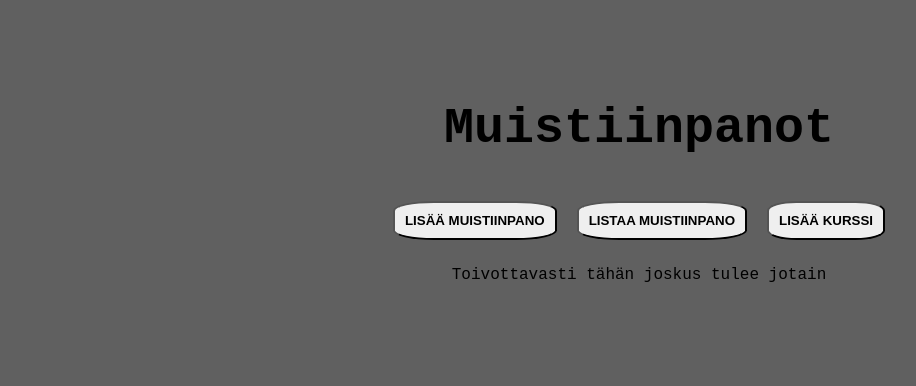
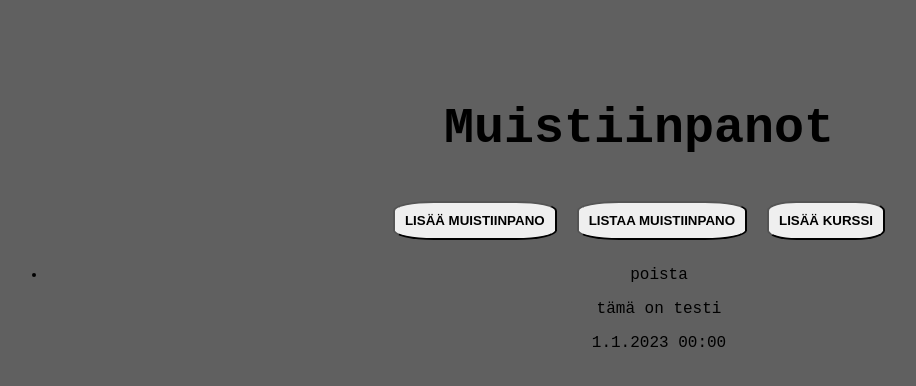
Before and after one commit to tuulianni/frontend-loppuharkka, a React (Vite) app: page / in a window 1280 px wide. Both pictures are taken after a click on the button "LISTAA MUISTIINPANO". Shown: the top 386 px of the page, without its empty margins (1-917 px from the left). Built offline with nearby package versions, Linux system fonts and the light colour scheme.

Commit message:
major breaktrought

```diff
--- a/src/components/addcourses.jsx
+++ b/src/components/addcourses.jsx
@@ -4,8 +4,6 @@ import Courses from "./courses";
 const AddCourses = () => {
 
 	const [text, setText] = useState('')
-
-
 
 		const handleClick = (e) => {
 			console.log("tallenna painettu", text);
@@ -14,7 +12,7 @@ const AddCourses = () => {
 				return;
 			}
 
-			Courses("add", text);
+			Courses("add", text)
 
 		}
 
--- a/src/components/addnotes.jsx
+++ b/src/components/addnotes.jsx
@@ -1,5 +1,4 @@
 import { useState } from "react";
-import Dropdown from "./dropdown";
 import Time from "./time";
 
 const AddNotes = () => {
@@ -16,8 +15,6 @@ const AddNotes = () => {
 
 	return (
 		<div>
-			<br />
-
 			<textarea
 				name="teksti"
 				id="teksti"
--- a/src/components/buttons.jsx
+++ b/src/components/buttons.jsx
@@ -1,6 +1,7 @@
 import { useState } from "react"
 import AddCourses from "./addcourses";
 import AddNotes from "./addnotes"
+import Dropdown from "./dropdown";
 import ListNotes from "./listnotes";
 
 function Buttons() {
@@ -8,6 +9,14 @@ function Buttons() {
 	const [na, setna] = useState(false); //addnote
 	const [nl, setnl] = useState(false); //listnote
 	const [ca, setca] = useState(false); //addcourse
+
+	const [courses, setCourses] = useState ([
+		{ id: 0, name: "matikka" },
+		{ id: 1, name: "äikkä" }
+	])
+	const [notes, setNotes] = useState ([
+		{ text: "tämä on testi", date: "1.1.2023 00:00" }
+	])
 
 	//piilottaa auki olevat avattavan tieltä
 	const hideElse = (x, y) => {
@@ -31,7 +40,6 @@ function Buttons() {
 
 	const AddCourse = () => {
 		console.log("AddCourse")
-
 		setca(current => !current);
 
 		hideElse(setnl, setna);
@@ -44,12 +52,13 @@ function Buttons() {
 			<button onClick={AddCourse}>Lisää kurssi</button>
 				{na && (
 						<div>
+							<Dropdown courses= {courses} />
 							<AddNotes />
 						</div>
 					)}
 				{nl && (
 					<div>
-						<ListNotes />
+						<ListNotes notes = {notes} />
 					</div>
 				)}
 				{ca && (
--- a/src/components/courses.jsx
+++ b/src/components/courses.jsx
@@ -1,6 +1,6 @@
 import { useState } from "react"
 
-const Courses = () => {
+function Courses(x, y) {
 
 	const [courses, setCourses] = useState ([
 		{
@@ -13,19 +13,22 @@ const Courses = () => {
 		}
 	])
 
+	if (x === "add") {
+		addingCourse(y);
+	}
+
 	const addingCourse = (y) => {
 
 		const [id, setId] = useState('')
 		const [name, setName] = useState('')
 
 		setName = y;
-		setId = courses.length+1;
+		z = courses.length + 1;
+		setId = z;
 
 		let new_course = {id: id, name: name}
 		console.log(new_course)
 		setCourses([...courses, new_course])
-		setName('')
-		setId('')
 	}
 
 
--- a/src/components/dropdown.jsx
+++ b/src/components/dropdown.jsx
@@ -1,7 +1,6 @@
 import { useState } from "react"
-import Courses from "./courses";
 
-const Dropdown = () => {
+const Dropdown = ( {courses}) => {
 
 	const [name, setName] = useState()
 
@@ -11,12 +10,12 @@ const Dropdown = () => {
 	};
 
 	return (
-		<div>
+		<div id="dropdown">
 			<label>
 				<select value={name} onChange={handleChange}>
 
-					{courses.map((option) => (
-						<option value={option.name}>{option.name}</option>
+					{courses.map((option, i) => (
+						<option key={i} value={option.name}>{option.name}</option>
 					))}
 				</select>
 			</label>
--- a/src/components/list.jsx
+++ b/src/components/list.jsx
@@ -1,16 +1,20 @@
-const List = ( { data } ) => {
+const List = ( {text, date} ) => {
 	return (
-		<div className="row">
+		<li>
+			<div>
 			<p
 				role="button"
 				tabIndex={0}
 				className="delete-button"
 				onKeyDown={() => console.log("key down")}
 				onClick={() => console.log("click")}
-			>[x]</p>
+			>poista</p>
 
+			<p>{text}</p>
+			<p>{date}</p>
 
-		</div>
+			</div>
+		</li>
 	)
 }
 
--- a/src/components/listnotes.jsx
+++ b/src/components/listnotes.jsx
@@ -1,14 +1,14 @@
-import Courses from "./courses"
+import List from "./list"
 
-const ListNotes = () => {
-
-	Courses("print")
+const ListNotes = ( {notes} ) => {
 
 	return (
-		<div>
-			<div className="results">
-				<p>Toivottavasti tähän joskus tulee jotain</p>
-			</div>
+		<div id="results">
+			<ul>
+				{notes.map((p, i) => {
+					return <List key={i} text={p.text} date={p.date} />
+				})}
+			</ul>
 		</div>
 	)
 }
--- a/src/index.css
+++ b/src/index.css
@@ -21,10 +21,10 @@ button {
 	font-weight: 600;
 }
 
-.AddNote {
-	visibility: hidden;
-}
-
 select {
 	width: 200px;
 }
+
+#dropdown {
+	margin: 20px;
+}
```
